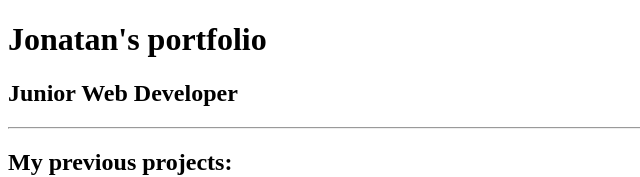
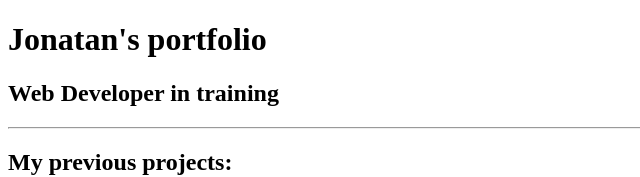
Before and after one commit to JohnnyBangBang/html-portfolio, a plain HTML site: page index.html in a window 1280 px wide. Shown: the top 177 px of the page, without its empty margins (0-640 px from the left). Drawn offline with Linux system fonts and the light colour scheme.

Commit message:
Update index.html

```diff
--- a/index.html
+++ b/index.html
@@ -10,7 +10,7 @@
 
 <body>
     <h1>Jonatan's portfolio</h1>
-    <h2>Junior Web Developer</h2>
+    <h2>Web Developer in training</h2>
     <hr />
     <h2>My previous projects:</h2>
     <h3><a href="./public/movie-ranking.html">Movie Ranking Project</a></h3>
```
